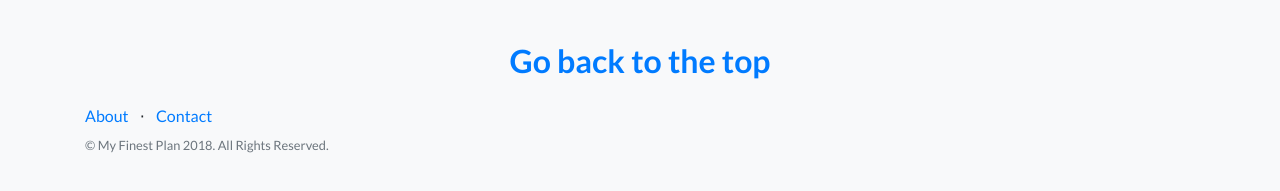
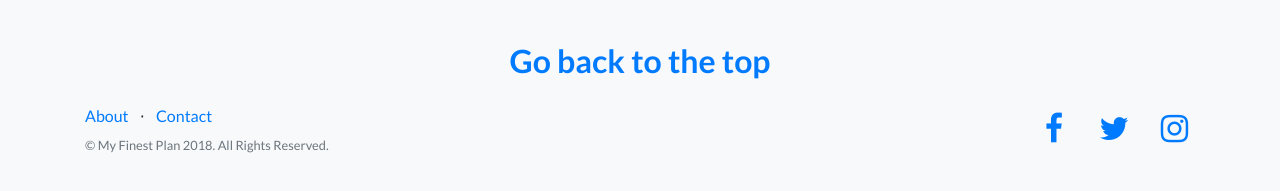
Before and after one commit to MyFinestPlan/MyFinestPlan.github.io, a website: page index.html in a window 1280 px wide. Shown: the part 3024-3215 px from the top of the page. Drawn offline with Linux system fonts and the light colour scheme; a script that the page names is missing.

Commit message:
added social networks section

```diff
--- a/index.html
+++ b/index.html
@@ -232,26 +232,26 @@
             </ul>
             <p class="text-muted small mb-4 mb-lg-0">&copy; My Finest Plan 2018. All Rights Reserved.</p>
           </div>
-<!--             <div class="col-lg-6 h-100 text-center text-lg-right my-auto">
+               <div class="col-lg-6 h-100 text-center text-lg-right my-auto">
             <ul class="list-inline mb-0">
               <li class="list-inline-item mr-3">
-                <a href="#">
+                <a href="https://www.facebook.com/MyFinestPlan">
                   <i class="fa fa-facebook fa-2x fa-fw"></i>
                 </a>
               </li>
               <li class="list-inline-item mr-3">
-                <a href="#">
+                <a href="https://twitter.com/myfinestplan">
                   <i class="fa fa-twitter fa-2x fa-fw"></i>
                 </a>
               </li>
               <li class="list-inline-item">
-                <a href="#">
+                <a href="https://www.instagram.com/myfinestplan">
                   <i class="fa fa-instagram fa-2x fa-fw"></i>
                 </a>
               </li>
             </ul>
           </div>
--->
+
         </div>
       </div>
     </footer>
```
